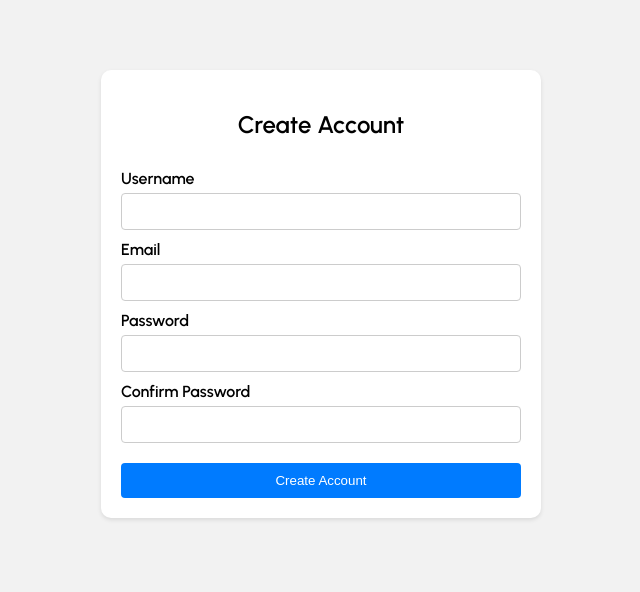
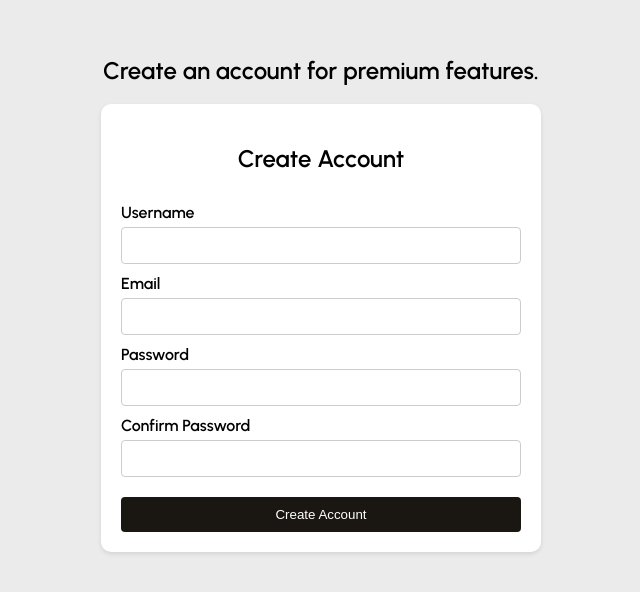
Before and after one commit to The-Pin/Test, a plain HTML site: page Form.html in a window 1280 px wide. Shown: the part 106-698 px from the top of the page, without its empty margins (319-959 px from the left). Drawn offline with Linux system fonts and the light colour scheme.

Commit message:
Form and styleform added

```diff
--- a/Form.html
+++ b/Form.html
@@ -10,6 +10,9 @@
     <link href="https://fonts.googleapis.com/css2?family=Urbanist:wght@300;400;500;600&display=swap" rel="stylesheet">
 </head>
 <body>
+    <div class="heading">
+        <h2>Create an account for premium features.</h2>
+    </div>
     <div class="container">
         <form class="create-account-form">
             <h2>Create Account</h2>
--- a/styleform.css
+++ b/styleform.css
@@ -1,16 +1,17 @@
 body {
     font-family: 'Urbanist', Arial, sans-serif;
-    background-color: #f2f2f2;
+    background-color: #ebebec;
     margin: 0;
     padding: 0;
     display: flex;
+    flex-direction: column;
     justify-content: center;
     align-items: center;
     min-height: 100vh;
 }
 
 .container {
-    background-color: #fff;
+    background-color: rgb(255, 255, 255);
     border-radius: 10px;
     box-shadow: 0 2px 4px rgba(0, 0, 0, 0.1);
     padding: 20px;
@@ -40,7 +41,7 @@ body {
 }
 
 .create-account-form button {
-    background-color: #007bff;
+    background-color: #1a1712;
     border: none;
     color: #fff;
     padding: 10px;
@@ -51,5 +52,5 @@ body {
 }
 
 .create-account-form button:hover {
-    background-color: #0056b3;
+    background-color: #414143;
 }
```
